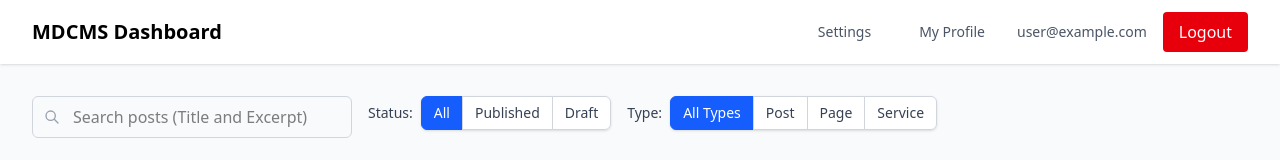
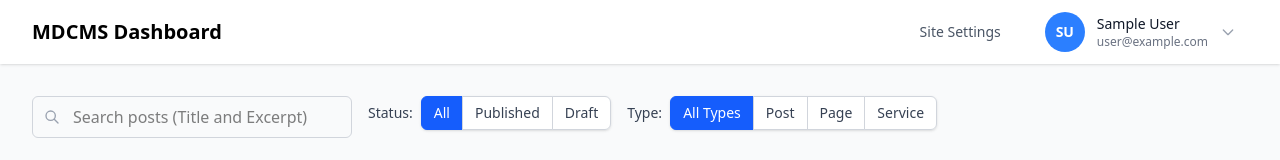
Before and after one commit to Manoo089/Markdown-CMS, a Next.js app: page /dashboard in a window 1280 px wide. Shown: the top 160 px of the page. Built offline with nearby package versions, Linux system fonts and the light colour scheme; no server answers; the database is empty; sample sign-in values are in the browser's storage.

Commit message:
feat: add UserMenu & various changes

```diff
--- a/app/dashboard/page.tsx
+++ b/app/dashboard/page.tsx
@@ -1,9 +1,9 @@
 import { requireAuth } from "@/lib/auth-utils";
-import { LogoutButton } from "./LogoutButton";
 import { PostsList } from "./posts-list";
 import { Suspense } from "react";
 import { PostFilters } from "./post-filters";
 import Button from "@/ui/Button";
+import { UserMenu } from "@/components/UserMenu";
 
 interface Props {
   searchParams: Promise<{
@@ -31,22 +31,13 @@ export default async function DashboardPage({ searchParams }: Props) {
             <div className="flex items-center gap-4">
               <Button
                 href="/dashboard/settings"
-                label="Settings"
+                label="Site Settings"
                 variant="plain"
                 color="secondary"
                 className="text-sm"
               />
 
-              <Button
-                href="/dashboard/profile"
-                label="My Profile"
-                variant="plain"
-                color="secondary"
-                className="text-sm"
-              />
-
-              <span className="text-sm text-gray-600">{session?.user?.email}</span>
-              <LogoutButton />
+              <UserMenu name={session.user.name} email={session.user.email} />
             </div>
           </div>
         </div>
--- a/app/login/page.tsx
+++ b/app/login/page.tsx
@@ -5,7 +5,7 @@ export default function LoginPage() {
     <div className="flex min-h-screen items-center justify-center bg-linear-to-r from-blue-50 to-indigo-100">
       <div className="w-full max-w-md space-y-8 px-4">
         <div className="text-center">
-          <h2 className="text-3xl font-bold">Sign in to MDCMS</h2>
+          <h2 className="text-3xl font-bold">Sign-in to MDCMS</h2>
           <p className="mt-2 text-gray-600">
             Markdown Content Management System <br /> by <b>Hohenadl Development</b>
           </p>
--- /dev/null
+++ b/components/UserAvatar.tsx
@@ -0,0 +1,70 @@
+interface UserAvatarProps {
+  name?: string | null;
+  email: string;
+  size?: "sm" | "md" | "lg";
+}
+
+/**
+ * Generiert Initialen aus Name oder Email
+ * - Wenn Name vorhanden: Erste 2 Buchstaben (z.B. "Max Mustermann" → "MM")
+ * - Wenn nur Email: Erste 2 Buchstaben vor @ (z.B. "test@example.com" → "TE")
+ */
+function getInitials(name: string | null | undefined, email: string): string {
+  if (name && name.trim().length > 0) {
+    const parts = name.trim().split(/\s+/);
+    if (parts.length >= 2) {
+      // Vor- und Nachname vorhanden
+      return (parts[0][0] + parts[1][0]).toUpperCase();
+    }
+    // Nur ein Name
+    return parts[0].substring(0, 2).toUpperCase();
+  }
+
+  // Fallback auf Email
+  const emailPrefix = email.split("@")[0];
+  return emailPrefix.substring(0, 2).toUpperCase();
+}
+
+/**
+ * Generiert eine konsistente Hintergrundfarbe basierend auf dem String
+ * Verwendet einfaches Hashing für konsistente Farben pro User
+ */
+function getAvatarColor(str: string): string {
+  const colors = [
+    "bg-blue-500",
+    "bg-green-500",
+    "bg-purple-500",
+    "bg-pink-500",
+    "bg-indigo-500",
+    "bg-orange-500",
+    "bg-teal-500",
+    "bg-red-500",
+  ];
+
+  let hash = 0;
+  for (let i = 0; i < str.length; i++) {
+    hash = str.charCodeAt(i) + ((hash << 5) - hash);
+  }
+
+  return colors[Math.abs(hash) % colors.length];
+}
+
+const sizeClasses = {
+  sm: "w-8 h-8 text-xs",
+  md: "w-10 h-10 text-sm",
+  lg: "w-12 h-12 text-base",
+};
+
+export function UserAvatar({ name, email, size = "md" }: UserAvatarProps) {
+  const initials = getInitials(name, email);
+  const colorClass = getAvatarColor(email);
+
+  return (
+    <div
+      className={`${sizeClasses[size]} ${colorClass} rounded-full flex items-center justify-center text-white font-semibold shrink-0`}
+      title={name || email}
+    >
+      {initials}
+    </div>
+  );
+}
--- /dev/null
+++ b/components/UserMenu.tsx
@@ -0,0 +1,89 @@
+"use client";
+
+import { useState, useRef, useEffect } from "react";
+import Link from "next/link";
+import { UserAvatar } from "@/components/UserAvatar";
+import { handleSignOut } from "@/app/dashboard/actions";
+
+interface UserMenuProps {
+  name?: string | null;
+  email: string;
+}
+
+export function UserMenu({ name, email }: UserMenuProps) {
+  const [isOpen, setIsOpen] = useState(false);
+  const menuRef = useRef<HTMLDivElement>(null);
+
+  // Close menu when clicking outside
+  useEffect(() => {
+    function handleClickOutside(event: MouseEvent) {
+      if (menuRef.current && !menuRef.current.contains(event.target as Node)) {
+        setIsOpen(false);
+      }
+    }
+
+    if (isOpen) {
+      document.addEventListener("mousedown", handleClickOutside);
+      return () => document.removeEventListener("mousedown", handleClickOutside);
+    }
+  }, [isOpen]);
+
+  const handleLogout = async () => {
+    setIsOpen(false);
+    await handleSignOut();
+  };
+
+  return (
+    <div className="relative" ref={menuRef}>
+      {/* Avatar Button */}
+      <button
+        onClick={() => setIsOpen(!isOpen)}
+        className="flex items-center gap-3 px-3 py-2 rounded-lg hover:bg-gray-50 transition-colors"
+        aria-label="User menu"
+      >
+        <UserAvatar name={name} email={email} size="md" />
+        <div className="text-left hidden sm:block">
+          {name && <div className="text-sm font-medium text-gray-900">{name}</div>}
+          <div className="text-xs text-gray-500">{email}</div>
+        </div>
+        {/* Chevron Icon */}
+        <svg
+          className={`w-4 h-4 text-gray-400 transition-transform ${isOpen ? "rotate-180" : ""}`}
+          fill="none"
+          stroke="currentColor"
+          viewBox="0 0 24 24"
+        >
+          <path strokeLinecap="round" strokeLinejoin="round" strokeWidth={2} d="M19 9l-7 7-7-7" />
+        </svg>
+      </button>
+
+      {/* Dropdown Menu */}
+      {isOpen && (
+        <div className="absolute right-0 mt-2 w-56 bg-white rounded-lg shadow-lg border border-gray-200 py-1 z-50">
+          {/* User Info (mobile only - on desktop it's already visible) */}
+          <div className="px-4 py-3 border-b border-gray-100 sm:hidden">
+            <div className="text-sm font-medium text-gray-900">{name || "User"}</div>
+            <div className="text-xs text-gray-500 truncate">{email}</div>
+          </div>
+
+          <Link
+            href="/dashboard/profile"
+            className="block px-4 py-2 text-sm text-gray-700 hover:bg-gray-50 transition-colors"
+            onClick={() => setIsOpen(false)}
+          >
+            My Profile
+          </Link>
+
+          <hr className="my-1 border-gray-100" />
+
+          <button
+            onClick={handleLogout}
+            className="w-full text-left px-4 py-2 text-sm text-red-600 hover:bg-red-50 transition-colors"
+          >
+            Sign Out
+          </button>
+        </div>
+      )}
+    </div>
+  );
+}
```
